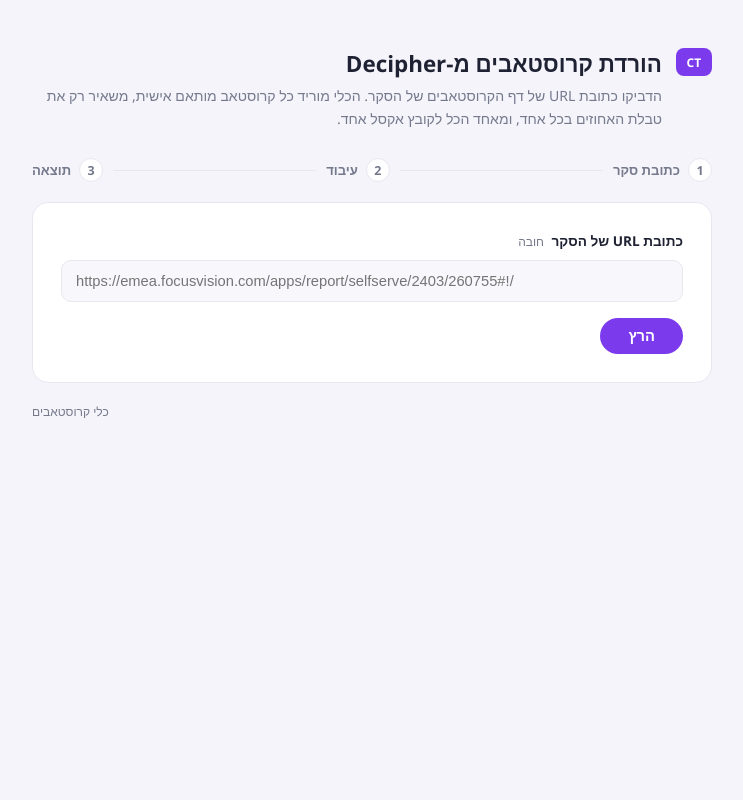
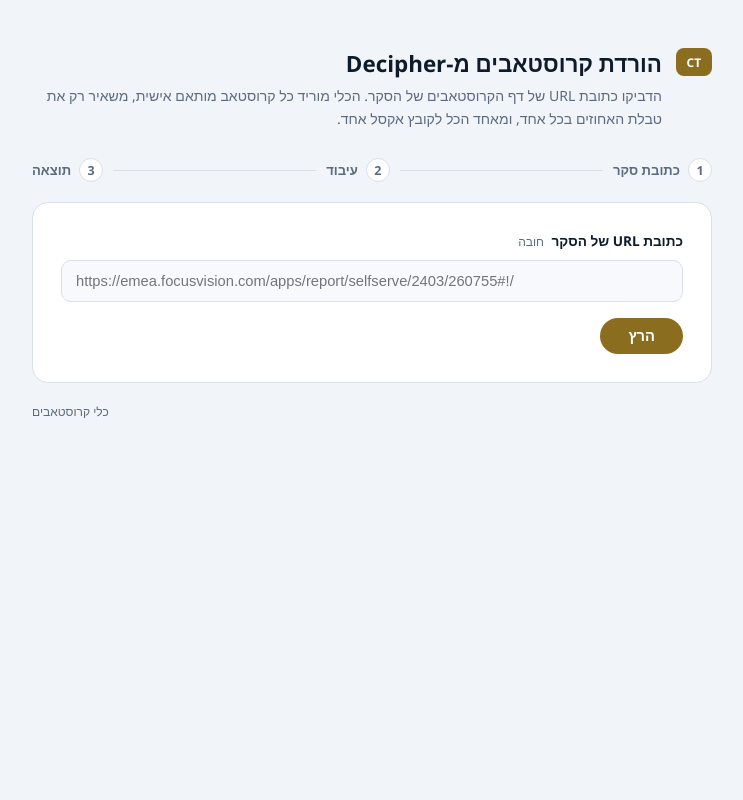
Before and after one commit to itayole/crosstabs-portal, a Flask app: page / in a window 1280 px wide. Shown: the whole page, without its empty margins (268-1011 px from the left). Run offline with Flask 3, Linux system fonts and the light colour scheme.

Commit message:
Re-skin to the Shiluv portal palette
The app shipped with a generic violet theme, so next to the other portal apps it
read as a separate product. Swaps the CSS variables for the portal's navy
#0d1b2a / slate-blue #162032 / gold #c9a84c, matching homepage/index.html.

Adds --accent-text because --accent serves double duty as both a button
background and a text colour. Gold is only legible against navy -- white on gold
is about 2:1 and fails WCAG outright -- so buttons now take navy text in dark
mode. Light mode drops the accent to a deeper bronze that clears AA in both
roles (~4.9:1 as text on white and behind white text).

Leaves the white-on-green step marker alone; that pair already contrasts. Drops
the unused --accent-soft variable.

Co-Authored-By: Claude Opus 4.8 <noreply@anthropic.com>

```diff
--- a/static/style.css
+++ b/static/style.css
@@ -1,33 +1,42 @@
+/* Shiluv portal palette: navy #0d1b2a / slate-blue cards / gold #c9a84c accent,
+   matching homepage/index.html in the portal repo so this page reads as part of
+   the same product rather than a separate tool.
+
+   --accent doubles as a button background and as a text colour, so each mode
+   pairs it with an --accent-text that actually contrasts: gold is only legible
+   against navy, never white (gold on white is ~2:1). Light mode therefore drops
+   to a deeper bronze gold so it works both as text on white and behind white
+   text -- both ~4.9:1, i.e. WCAG AA. */
 :root {
-  --bg: #f4f4fa;
+  --bg: #f1f4f8;
   --card-bg: #ffffff;
-  --text: #1f2233;
-  --subtitle: #75798c;
-  --border: #e7e7f0;
-  --zone-bg: #f8f8fc;
-  --accent: #7c3aed;
-  --accent-hover: #6b2fd1;
-  --accent-soft: #efe6fd;
+  --text: #0d1b2a;
+  --subtitle: #5b6b7f;
+  --border: #d9e0e9;
+  --zone-bg: #f7f9fc;
+  --accent: #8a6d1f;
+  --accent-hover: #6f5718;
+  --accent-text: #ffffff;
   --ok: #19875b;
   --error: #d0392b;
-  --log-bg: #14151c;
+  --log-bg: #0d1b2a;
   --log-text: #d7dce2;
 }
 
 @media (prefers-color-scheme: dark) {
   :root {
-    --bg: #16171d;
-    --card-bg: #1e2028;
-    --text: #eceef3;
-    --subtitle: #9599a8;
-    --border: #2c2e39;
-    --zone-bg: #262835;
-    --accent: #9163f2;
-    --accent-hover: #a97cff;
-    --accent-soft: #2c2440;
+    --bg: #0d1b2a;
+    --card-bg: #162032;
+    --text: #f0f0f0;
+    --subtitle: #8a9bb0;
+    --border: #2a3f58;
+    --zone-bg: #1b2740;
+    --accent: #c9a84c;
+    --accent-hover: #dcbb5e;
+    --accent-text: #0d1b2a;
     --ok: #43c98a;
     --error: #ef6a5f;
-    --log-bg: #0c0d12;
+    --log-bg: #071220;
     --log-text: #c9d0da;
   }
 }
@@ -67,7 +76,7 @@ body {
   height: 28px;
   border-radius: 8px;
   background: var(--accent);
-  color: white;
+  color: var(--accent-text);
   font-size: 0.75rem;
   font-weight: 700;
   letter-spacing: 0.02em;
@@ -193,7 +202,7 @@ button[type="submit"] {
   border: none;
   border-radius: 999px;
   background: var(--accent);
-  color: white;
+  color: var(--accent-text);
   font-size: 0.92rem;
   font-weight: 600;
   cursor: pointer;
@@ -270,7 +279,7 @@ button[type="submit"]:disabled { opacity: 0.55; cursor: default; }
   padding: 11px 28px;
   border-radius: 999px;
   background: var(--accent);
-  color: white;
+  color: var(--accent-text);
   text-decoration: none;
   font-weight: 600;
   font-size: 0.92rem;
```
